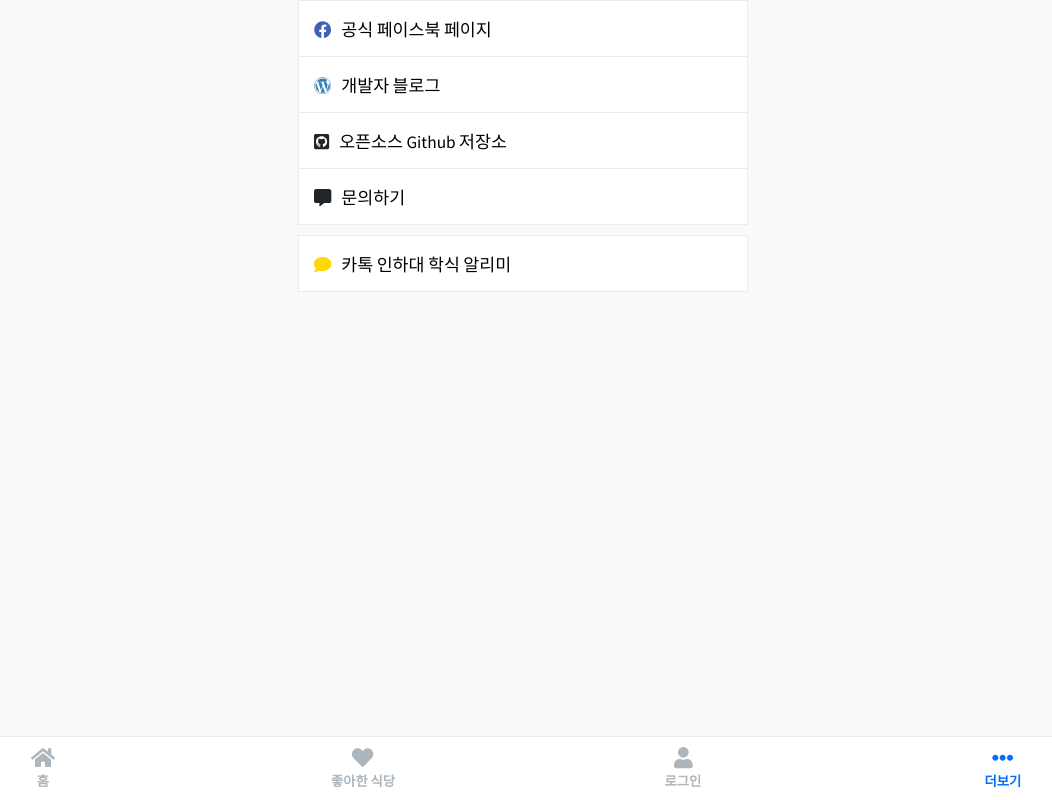
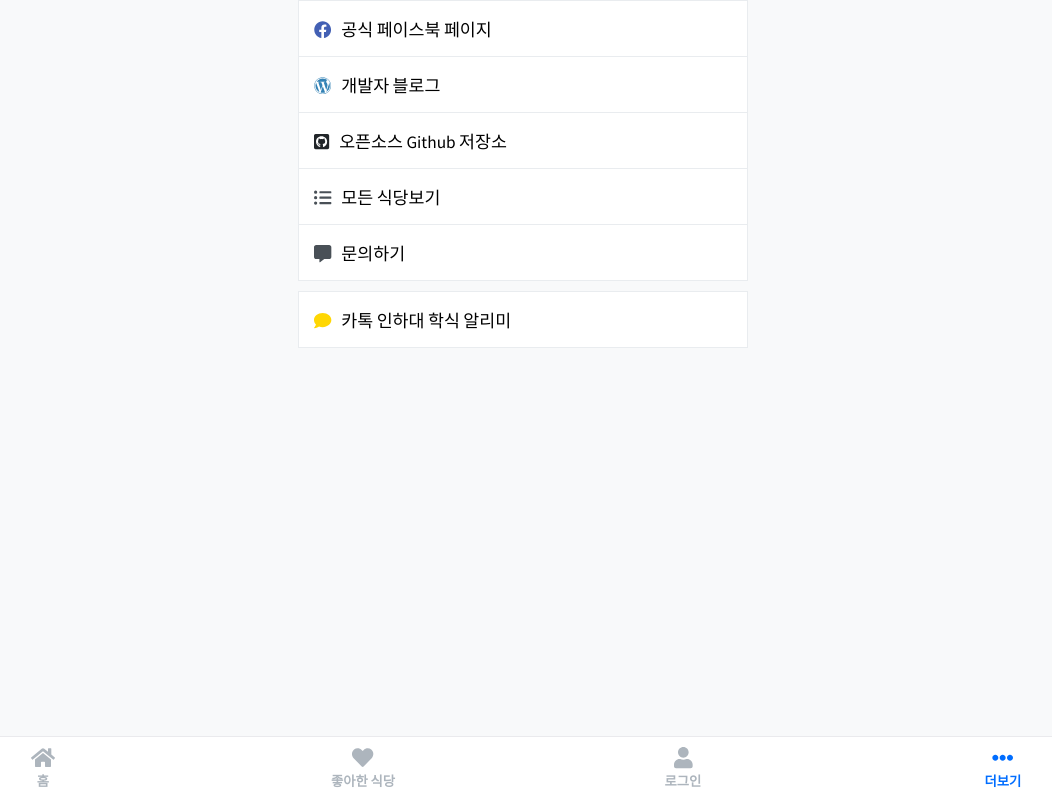
Before and after one commit to devHudi/inhoolife-2.0, a React (Create React App) app in the folder frontend/: page /menu in a window 1280 px wide. Shown: the whole page, without its empty margins (117-1169 px from the left). Built offline with nearby package versions, Linux system fonts and the light colour scheme.

Commit message:
Remove unused component

```diff
--- a/frontend/src/components/pages/Menu/index.js
+++ b/frontend/src/components/pages/Menu/index.js
@@ -1,13 +1,16 @@
 import React, { Component, Fragment } from "react";
 import { Link } from "react-router-dom";
-import styled from "styled-components";
 import { FontAwesomeIcon } from "@fortawesome/react-fontawesome";
 import {
   faFacebook,
   faGithubSquare,
   faWordpress
 } from "@fortawesome/free-brands-svg-icons";
-import { faCommentAlt, faComment } from "@fortawesome/free-solid-svg-icons";
+import {
+  faCommentAlt,
+  faComment,
+  faListUl
+} from "@fortawesome/free-solid-svg-icons";
 import { WidthLimiter, List, Navigation } from "../../commons";
 
 class Menu extends Component {
@@ -46,12 +49,22 @@ class Menu extends Component {
                 오픈소스 Github 저장소
               </List.Item>
             </a>
+            <Link to="/list">
+              <List.Item>
+                <FontAwesomeIcon
+                  icon={faListUl}
+                  style={{ marginRight: "10px" }}
+                  color="#495057"
+                />
+                모든 식당보기
+              </List.Item>
+            </Link>
             <Link to="/suggest">
               <List.Item>
                 <FontAwesomeIcon
                   icon={faCommentAlt}
                   style={{ marginRight: "10px" }}
-                  color="#212529"
+                  color="#495057"
                 />
                 문의하기
               </List.Item>
--- a/frontend/src/components/pages/Restaurant/containers/HeaderContainer.js
+++ b/frontend/src/components/pages/Restaurant/containers/HeaderContainer.js
@@ -1,9 +1,6 @@
 import React, { Component, Fragment } from "react";
 import { Query } from "react-apollo";
-import {
-  RESTAURANT_HEADER,
-  LIKE_RESTAURANTS
-} from "../../../../apollo/queries";
+import { RESTAURANT_HEADER } from "../../../../apollo/queries";
 import { Header, HeaderSkeleton } from "../components";
 
 const HOST = process.env.REACT_APP_BACKEND_HOST;
```
